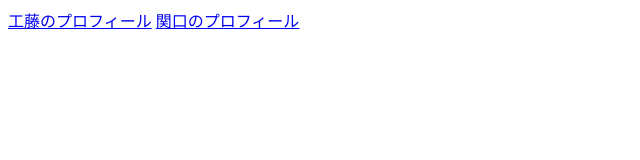
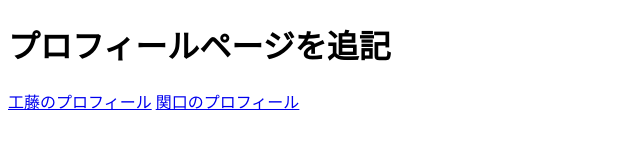
Before and after one commit to Sreia1129/branch-test2, a plain HTML site: page index.html in a window 1280 px wide. Shown: the whole page, without its empty margins (0-640 px from the left). Drawn offline with Linux system fonts and the light colour scheme.

Commit message:
bodyの最初に見出しを追加

```diff
--- a/index.html
+++ b/index.html
@@ -1,6 +1,7 @@
 <!doctype html>
 <html>
 	<body>
+		<h1>プロフィールページを追記</h1>
 		<a href="./profile_A.html">工藤のプロフィール</a>
 		<a href="./profile_B.html">関口のプロフィール</a>
 	</body>
```
